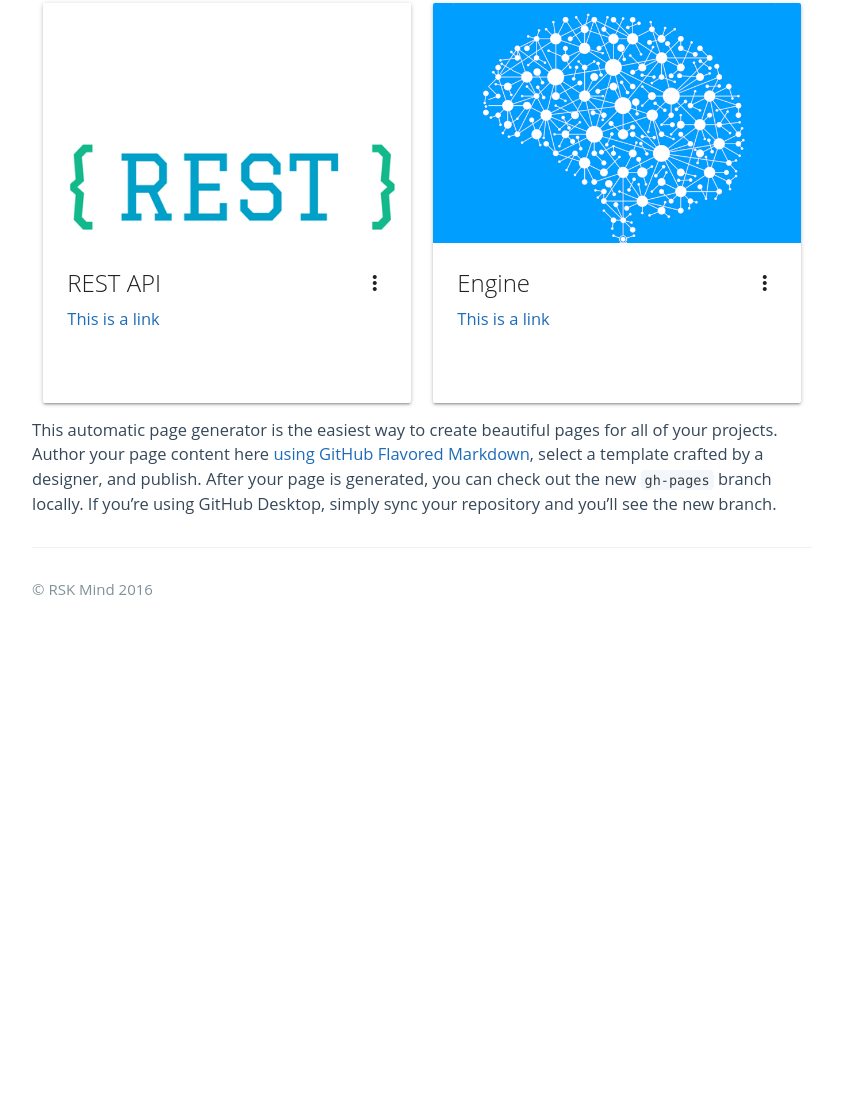
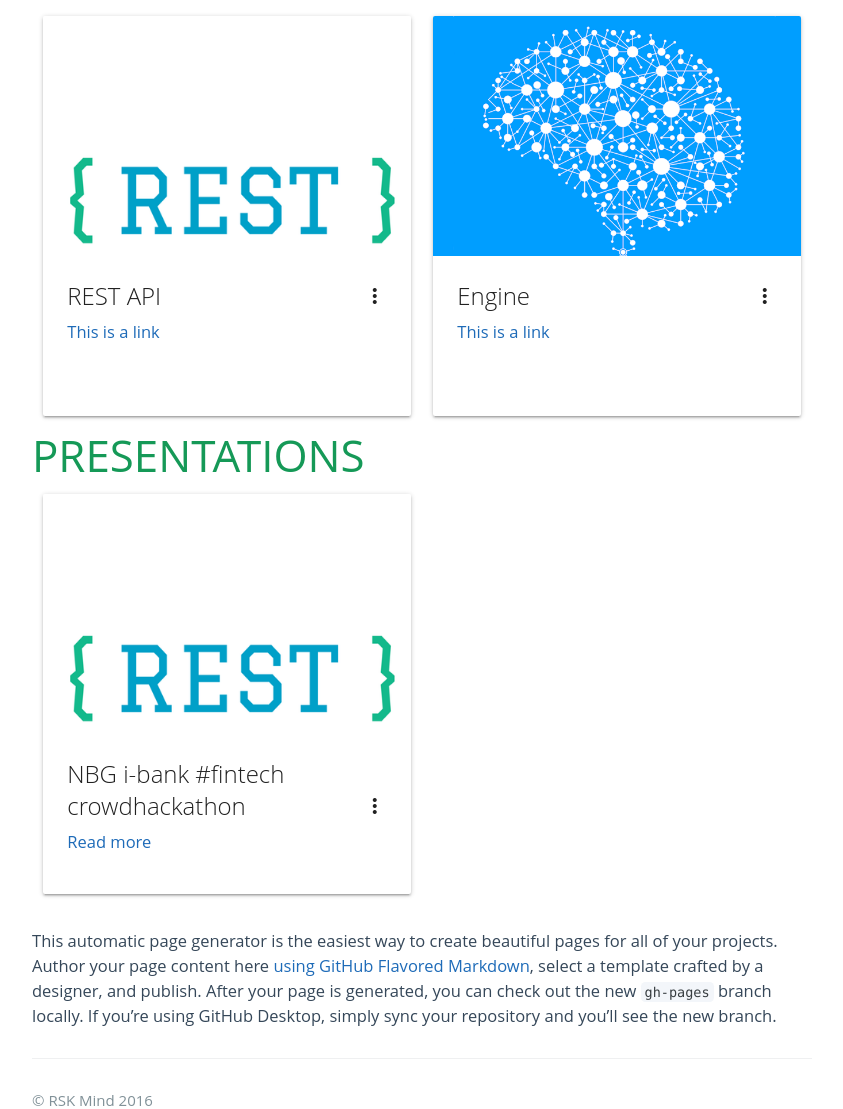
Before and after one commit to rsk-mind/rsk-mind.github.com, a plain HTML site: page index.html in a window 1280 px wide. Shown: the part 543-1652 px from the top of the page, without its empty margins (218-1061 px from the left). Before the commit the page ends 1193 px from the top, so only its background shows below. Drawn offline with nearby package versions, Linux system fonts and the light colour scheme.

Commit message:
Add presentations on crowdhackathon

```diff
--- a/index.html
+++ b/index.html
@@ -67,6 +67,32 @@
           </div>
       </div>
 
+      <h3>
+        <a id="welcome-to-github-pages" class="anchor" href="#welcome-to-github-pages" aria-hidden="true">
+          <span aria-hidden="true" class="octicon octicon-link"></span>
+        </a>
+        PRESENTATIONS
+      </h3>
+
+      <div class="row">
+        <div class="col s12 m6">
+          <div class="card medium">
+            <div class="card-image waves-effect waves-block waves-light">
+              <img class="activator" src="images/rsz_api.png">
+            </div>
+            <div class="card-content">
+              <span class="card-title activator grey-text text-darken-4">NBG i-bank #fintech crowdhackathon<i class="material-icons right">more_vert</i></span>
+              <p><a href="presentations/fintech-crowdhackathon.pdf">Read more</a></p>
+            </div>
+            <div class="card-reveal">
+              <span class="card-title grey-text text-darken-4">Card Title<i class="material-icons right">close</i></span>
+              <p>Here is some more information about this product that is only revealed once clicked on.</p>
+            </div>
+          </div>
+        </div>
+      </div>
+
+
       <p>This automatic page generator is the easiest way to create beautiful pages for all of your projects. Author your page content here <a href="https://guides.github.com/features/mastering-markdown/">using GitHub Flavored Markdown</a>, select a template crafted by a designer, and publish. After your page is generated, you can check out the new <code>gh-pages</code> branch locally. If you’re using GitHub Desktop, simply sync your repository and you’ll see the new branch.</p>
 
       <footer class="site-footer">
```
Also changed, not shown: 1 other file.
